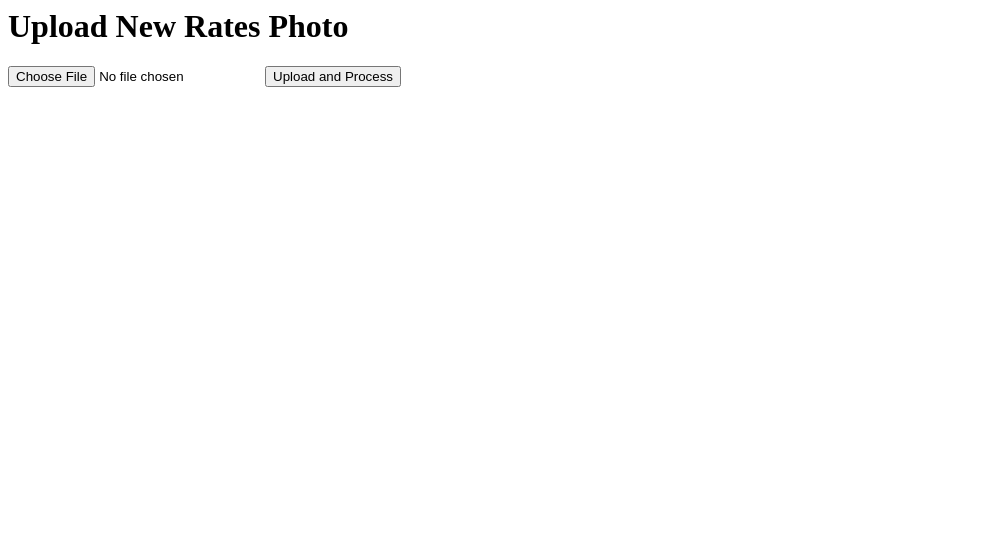
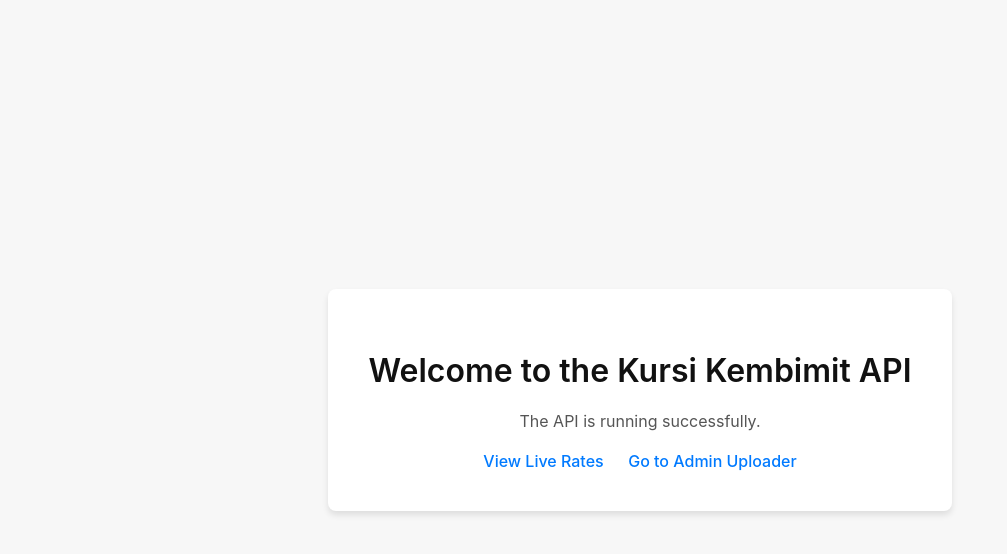
Before and after one commit to TK1491/kursikembimit-api., a website: page index.html in a window 1280 px wide. Shown: the whole page, without its empty margins (0-1007 px from the left). Drawn offline with Linux system fonts and the light colour scheme.

Commit message:
Update index.html

```diff
--- a/index.html
+++ b/index.html
@@ -1,30 +1,28 @@
-<!-- The HTML part is just a simple form -->
-<h1>Upload New Rates Photo</h1>
-<input type="file" id="photoInput" accept="image/*">
-<button onclick="uploadPhoto()">Upload and Process</button>
-<div id="status"></div>
-
-<!-- The JavaScript part handles the logic -->
-<script>
-    async function uploadPhoto() {
-        const fileInput = document.getElementById('photoInput');
-        const statusDiv = document.getElementById('status');
-
-        // ... (code to check if a file is selected) ...
-
-        const file = fileInput.files[0];
-        // FormData is the standard way to send files over the web.
-        const formData = new FormData();
-        formData.append('ratePhoto', file);
-
-        statusDiv.textContent = 'Uploading and processing...';
-
-        // This is the key part: it sends the image data to our backend endpoint.
-        const response = await fetch('/api/update-rates', {
-            method: 'POST',
-            body: formData,
-        });
-
-        // ... (code to show success or error message) ...
-    }
-</script>
+<!DOCTYPE html>
+<html lang="en">
+<head>
+    <meta charset="UTF-8">
+    <meta name="viewport" content="width=device-width, initial-scale=1.0">
+    <title>Kursi Kembimit API</title>
+    <style>
+        body { font-family: -apple-system, BlinkMacSystemFont, "Segoe UI", Roboto, "Helvetica Neue", Arial, sans-serif; display: flex; justify-content: center; align-items: center; height: 100vh; margin: 0; background-color: #f7f7f7; }
+        .container { text-align: center; padding: 40px; background-color: white; border-radius: 8px; box-shadow: 0 4px 6px rgba(0,0,0,0.1); }
+        h1 { color: #111; font-weight: 600; }
+        p { color: #555; }
+        a { color: #007aff; text-decoration: none; font-weight: 500; }
+        a:hover { text-decoration: underline; }
+        .links { margin-top: 20px; }
+        .links a { margin: 0 10px; }
+    </style>
+</head>
+<body>
+    <div class="container">
+        <h1>Welcome to the Kursi Kembimit API</h1>
+        <p>The API is running successfully.</p>
+        <div class="links">
+            <a href="/api/rates">View Live Rates</a>
+            <a href="/admin">Go to Admin Uploader</a>
+        </div>
+    </div>
+</body>
+</html>
```
